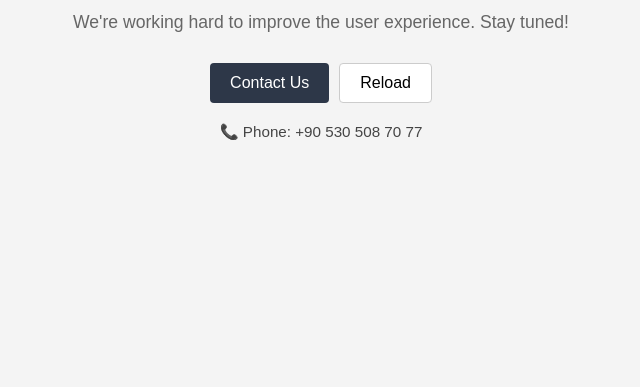
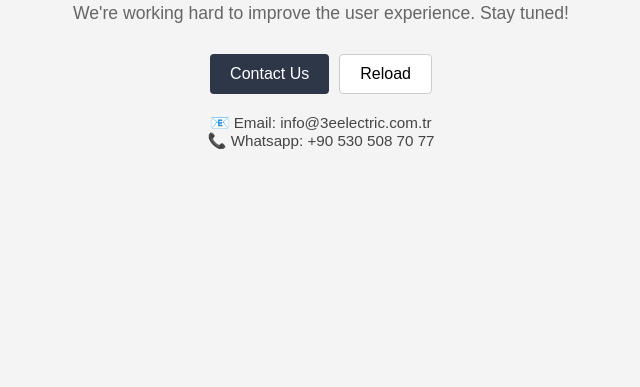
Before and after one commit to YoucefDzMech/tempPage, a plain HTML site: page index.html in a window 1280 px wide. Shown: the part 413-800 px from the top of the page, without its empty margins (319-959 px from the left). Drawn offline with Linux system fonts and the light colour scheme.

Commit message:
Update index.html

```diff
--- a/index.html
+++ b/index.html
@@ -63,12 +63,12 @@
   <h1>Site is under maintenance</h1>
   <p>We're working hard to improve the user experience. Stay tuned!</p>
   <div class="buttons">
-    <button class="btn primary" onclick="alert('Phone: +90 555 123 4567')">Contact Us</button>
+    <button class="btn primary" onclick="alert('Email: info@3eelectric.com.tr\nWhatsapp: +90 530 508 70 77')">Contact Us</button>
     <button class="btn secondary" onclick="location.reload()">Reload</button>
   </div>
   <div class="contact-info">
-    <!--📧 Email: info@example.com<br>-->
-    📞 Phone: +90 530 508 70 77
+    📧 Email: info@3eelectric.com.tr<br>
+    📞 Whatsapp: +90 530 508 70 77
   </div>
 </body>
 </html>
```
